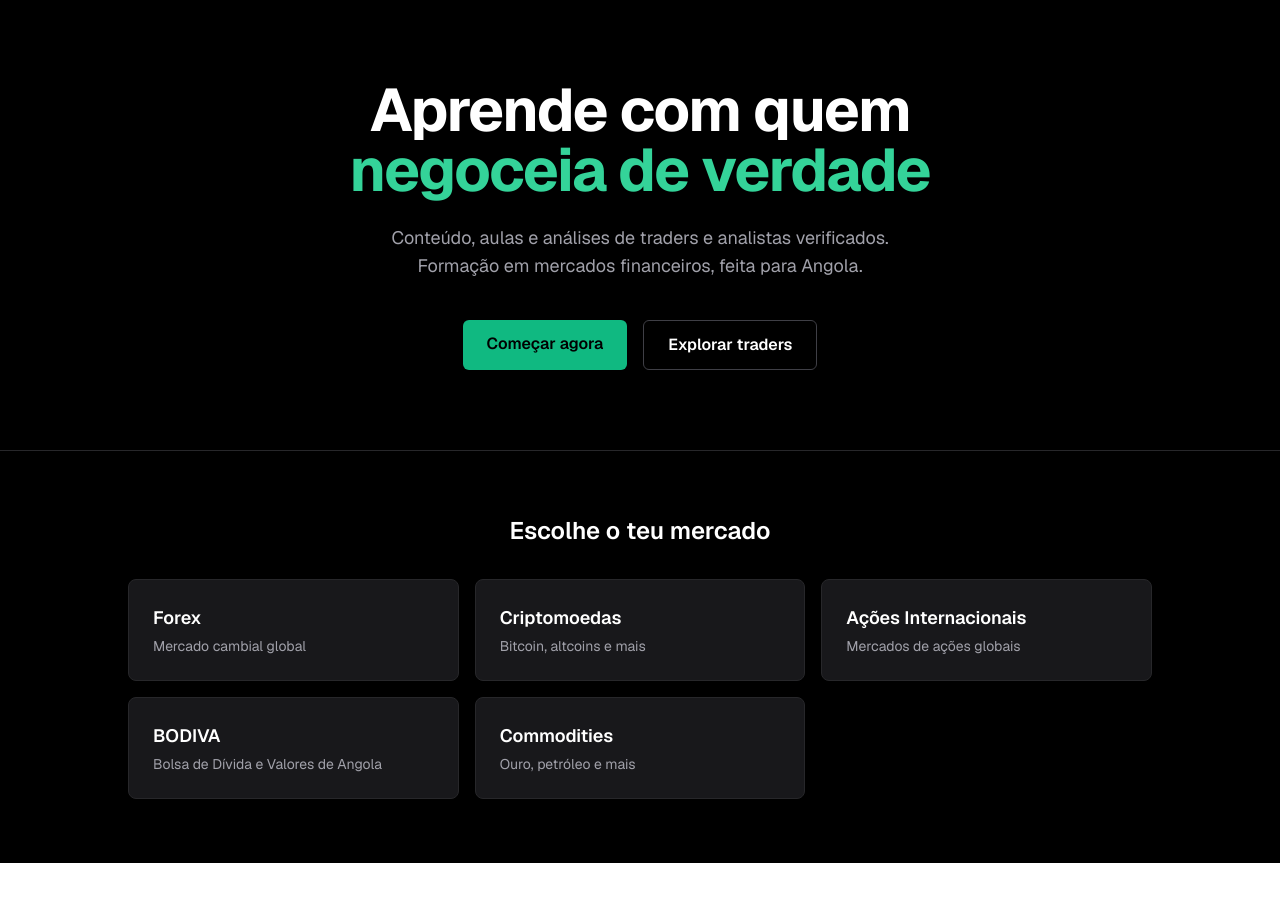
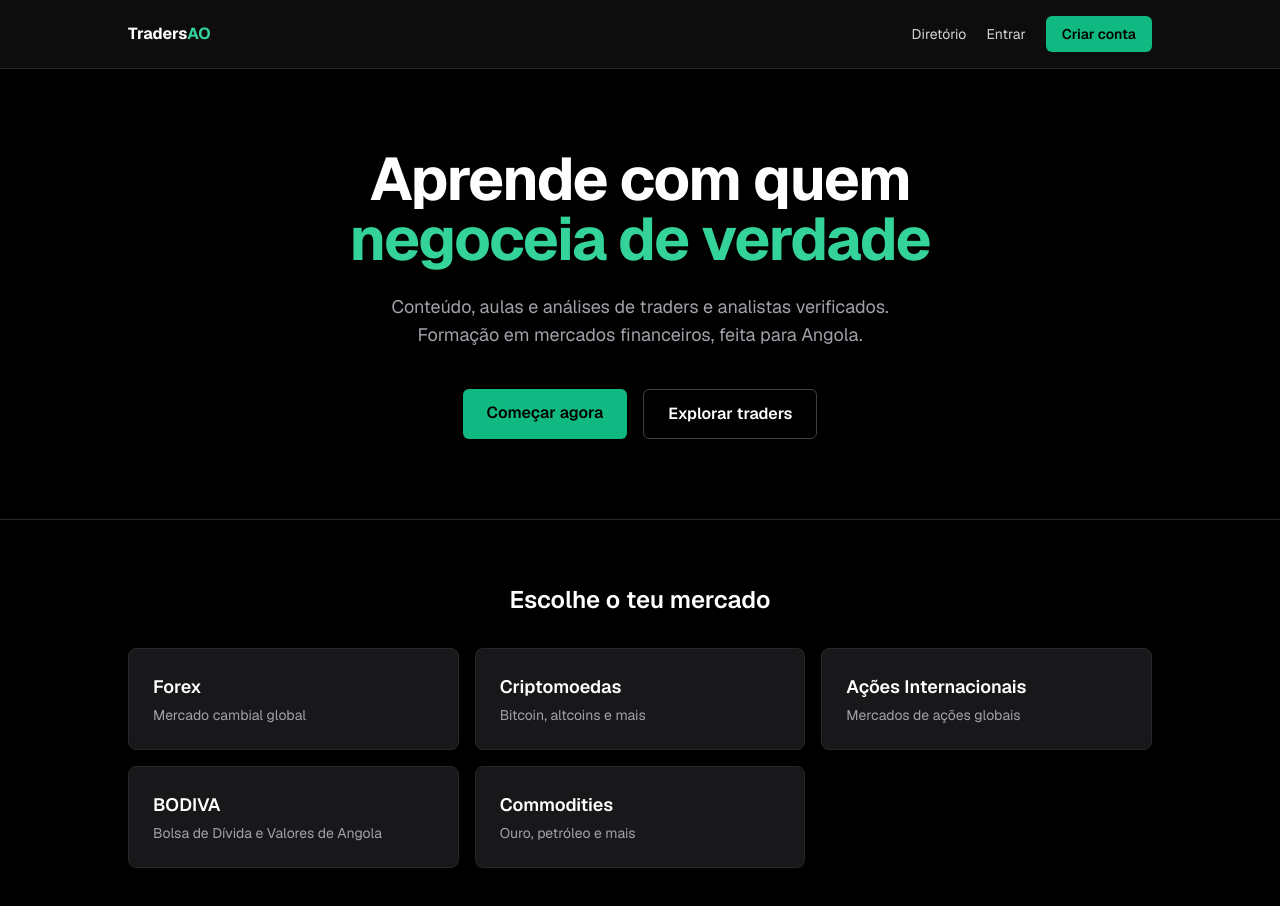
Before and after one commit to geodacruz9-crypto/traders-ao, a Next.js app: page / in a window 1280 px wide. Shown: the top 906 px of the page. Before the commit the page ends 863 px from the top, so only its background shows below. Built offline with nearby package versions, Linux system fonts and the light colour scheme; no server answers.

Commit message:
Update layout.tsx

```diff
--- a/app/layout.tsx
+++ b/app/layout.tsx
@@ -1,6 +1,8 @@
 import type { Metadata } from "next";
 import { Geist } from "next/font/google";
+import { Suspense } from "react";
 import { ThemeProvider } from "next-themes";
+import { Navbar } from "@/components/navbar";
 import "./globals.css";
 
 const defaultUrl = process.env.VERCEL_URL
@@ -33,6 +35,17 @@ export default function RootLayout({
           enableSystem
           disableTransitionOnChange
         >
+          <Suspense
+            fallback={
+              <nav className="sticky top-0 z-50 border-b border-zinc-800 bg-black/95 px-6 py-4">
+                <div className="mx-auto max-w-5xl text-sm text-zinc-500">
+                  TradersAO
+                </div>
+              </nav>
+            }
+          >
+            <Navbar />
+          </Suspense>
           {children}
         </ThemeProvider>
       </body>
```
